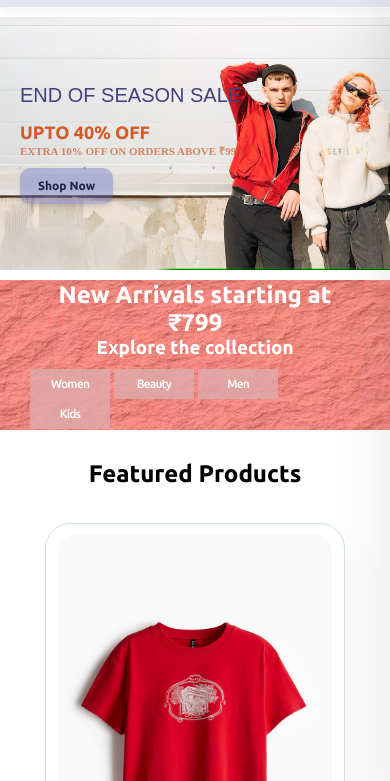
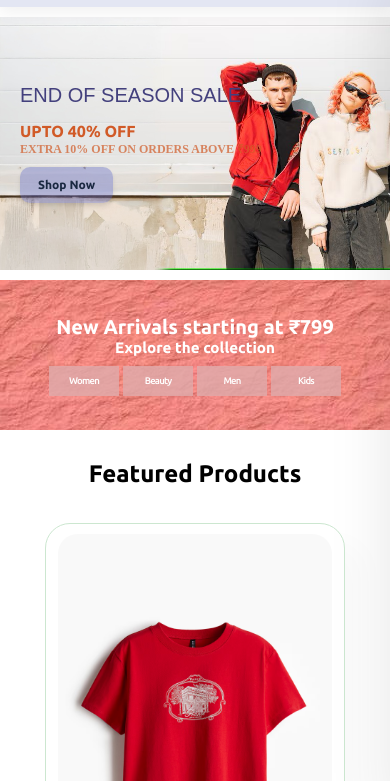
Before and after one commit to SnehaKumarr/Kosmos_ecommerce_website, a plain HTML site: page index.html in a window 390 px wide. Shown: the part 63-844 px from the top of the page. Drawn offline with Linux system fonts and the light colour scheme; a web font is replaced by a local one.

Commit message:
Update style.css

```diff
--- a/style.css
+++ b/style.css
@@ -1111,7 +1111,8 @@ background-color:  #579dcc;
     }
 }
 
-@media (max-width:477px) {
+
+ @media (max-width:477px) {
     #header {
         padding: 10px 30px;
     }
@@ -1121,14 +1122,14 @@ background-color:  #579dcc;
         height: 30vh;
     }
     #model h1 {
-        font-size: 20px;
+        font-size: 1.25rem;
 
     }
     #model h2 {
-        font-size: 18px;
+        font-size: 1rem;
     }
     #model h3 {
-        font-size: 11px;
+        font-size: 0.75rem;
     }
     #model button{
         height: 16px;
@@ -1136,12 +1137,20 @@ background-color:  #579dcc;
         font-size: 0.75rem;
         font-weight: 600;
     }
+    #categories.secp h1{
+        font-size: 1.25rem;
+    }
+    #categories.secp h3{
+        font-size: 0.95rem;
+    }
+
     #categories button {
-        font-size: 12px;
+        font-size: 0.6rem;
         height: 30px;
         justify-content: center;
         line-height: 14px;
-        min-width: 80px;
+        min-width: 70px;
+        padding: 10px;
     }
     #product1  .pro {
         width: 100%;
```
